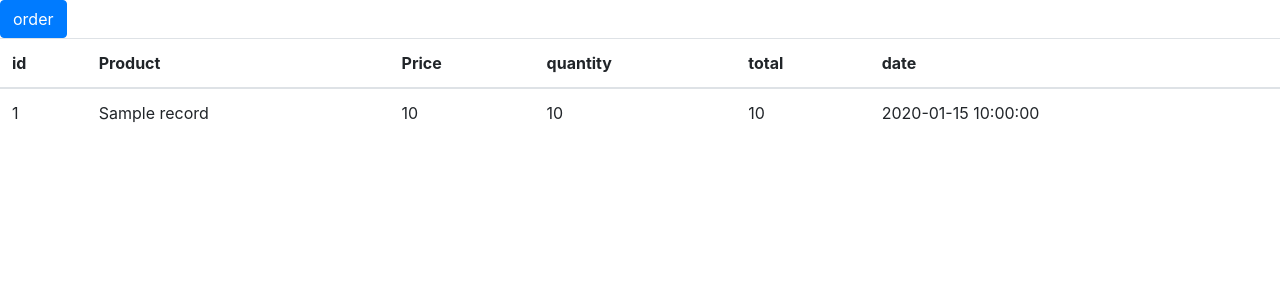
After one commit to kevzcpineda/practice-php, a PHP site: page /sales.php in a window 1280 px wide. The commit adds this page. Shown: the top 300 px of the page. Run offline with PHP 8.4, Linux system fonts and the light colour scheme; tables that the repository leaves empty or names only in its code hold one stand-in row (values such as "Sample post"); some libraries are stand-ins or nearby versions.

Commit message:
add order.php and sales.php

```diff
--- a/index.php
+++ b/index.php
@@ -144,6 +144,8 @@
 
     <button type = "button" class="btn btn-success" data-bs-toggle="modal" data-bs-target="#addModal">add</button>
 
+    <a href="sales.php"><button type = "button" class="btn btn-success" >sales</button></a>
+
     <table class="table">
         <thead>
             <tr>
--- /dev/null
+++ b/sales.php
@@ -0,0 +1,94 @@
+<!DOCTYPE html>
+<html lang="en">
+<head>
+    <meta charset="UTF-8">
+    <meta http-equiv="X-UA-Compatible" content="IE=edge">
+    <meta name="viewport" content="width=device-width, initial-scale=1.0">
+    <script src="jquery-3.5.1.min.js"></script>
+    <link rel="stylesheet" href="https://stackpath.bootstrapcdn.com/bootstrap/4.4.1/css/bootstrap.min.css" integrity="sha384-Vkoo8x4CGsO3+Hhxv8T/Q5PaXtkKtu6ug5TOeNV6gBiFeWPGFN9MuhOf23Q9Ifjh" crossorigin="anonymous">
+    <title>sales</title>
+</head>
+<body>
+    <?php
+        include("connect.php");
+        $sale_record = "SELECT * FROM sale_record ORDER BY id DESC";
+        $prepareStatement = $con->prepare($sale_record);
+        $result = $prepareStatement->execute();
+        $sale_records = $prepareStatement->fetchAll();
+
+        $student = "SELECT * FROM student";
+        $prepareStatement = $con->prepare($student);
+        $result = $prepareStatement->execute();
+        $students = $prepareStatement->fetchAll();
+
+        // echo "<pre>";
+        // print_r($users);
+        // echo "</pre>";
+
+    ?>
+    <!-- ---------------------ORDER MODAL------------------- -->
+    <div class="modal fade" id="orderModal" tabindex="-1" aria-labelledby="exampleModalLabel" aria-hidden="true">
+        <div class="modal-dialog">
+            <div class="modal-content">
+            <div class="modal-header">
+                <h5 class="modal-title" id="exampleModalLabel">order</h5>
+                <button type="button" class="btn-close" data-bs-dismiss="modal" aria-label="Close"></button>
+            </div>
+            <div class="modal-body">
+                <form action="order.php" method="POST">
+
+                    <label>Product</label>
+                    <select id="" name="product">
+                    <?php
+                    foreach ($students as $student){?>
+                    <option name=""><?php echo $student['product']?></option>
+                    <?php }?>
+                    </select>
+                    <label>quantity</label>
+                    <input type="number" name="quantity" id="quantity"><br>
+            </div>
+            <div class="modal-footer">
+                <button type="submit" name="order"class="btn btn-primary">Order</button>
+                <button type="button" class="btn btn-secondary"data-bs-dismiss="modal">Close</button>
+
+                </form>
+            </div>
+            </div>
+        </div>
+    </div>
+
+    <button type = "button" class="btn btn-primary" data-bs-toggle="modal" data-bs-target="#orderModal">order</button>
+    <table class="table">
+        <thead>
+            <tr>
+            <th scope="col">id</th>
+            <th scope="col">Product</th>
+            <th scope="col">Price</th>
+            <th scope="col">quantity</th>
+            <th scope="col">total</th>
+            <th scope="col">date</th>
+            </tr>
+        </thead>
+        <tbody>
+            <?php
+            foreach ($sale_records as $sale_record){?>
+                <tr>
+                    <td><?php echo $sale_record["id"]?></td>
+                    <td><?php echo $sale_record["product_name"]?></td>
+                    <td><?php echo $sale_record["price"]?></td>
+                    <td><?php echo $sale_record["quantity"]?></td>
+                    <td><?php echo $sale_record["total"]?></td>
+                    <td><?php echo $sale_record["date"]?></td>
+
+                </tr>
+
+            <?php }?>
+        </tbody>
+    </table>
+
+
+    <script src="https://code.jquery.com/jquery-3.6.0.min.js"
+        integrity="sha256-/xUj+3OJU5yExlq6GSYGSHk7tPXikynS7ogEvDej/m4=" crossorigin="anonymous"></script>
+    <script src="https://cdn.jsdelivr.net/npm/bootstrap@5.1.1/dist/js/bootstrap.bundle.min.js" integrity="sha384-/bQdsTh/da6pkI1MST/rWKFNjaCP5gBSY4sEBT38Q/9RBh9AH40zEOg7Hlq2THRZ" crossorigin="anonymous"></script>
+</body>
+</html>
```
Also changed, not shown: order.php (added, +44 -0 lines). Lines whose indentation alone changed are shown as unchanged.
